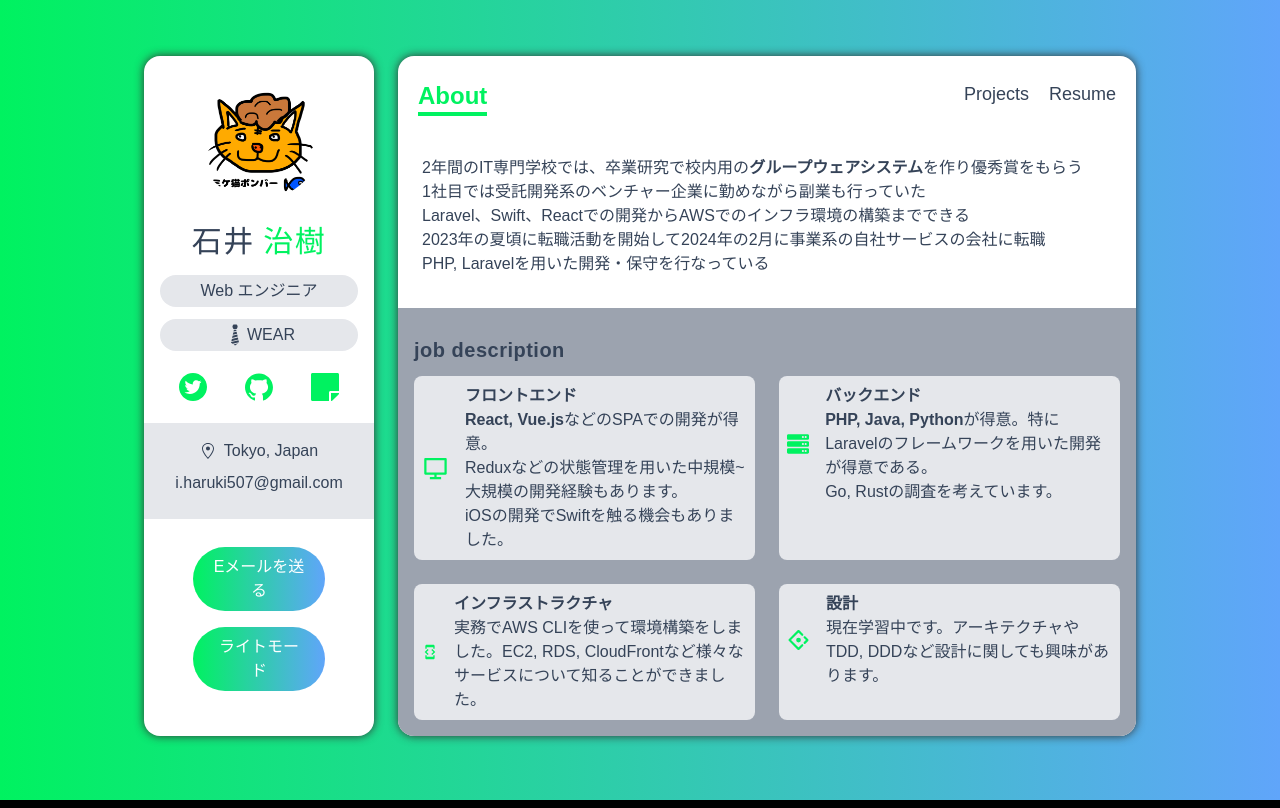
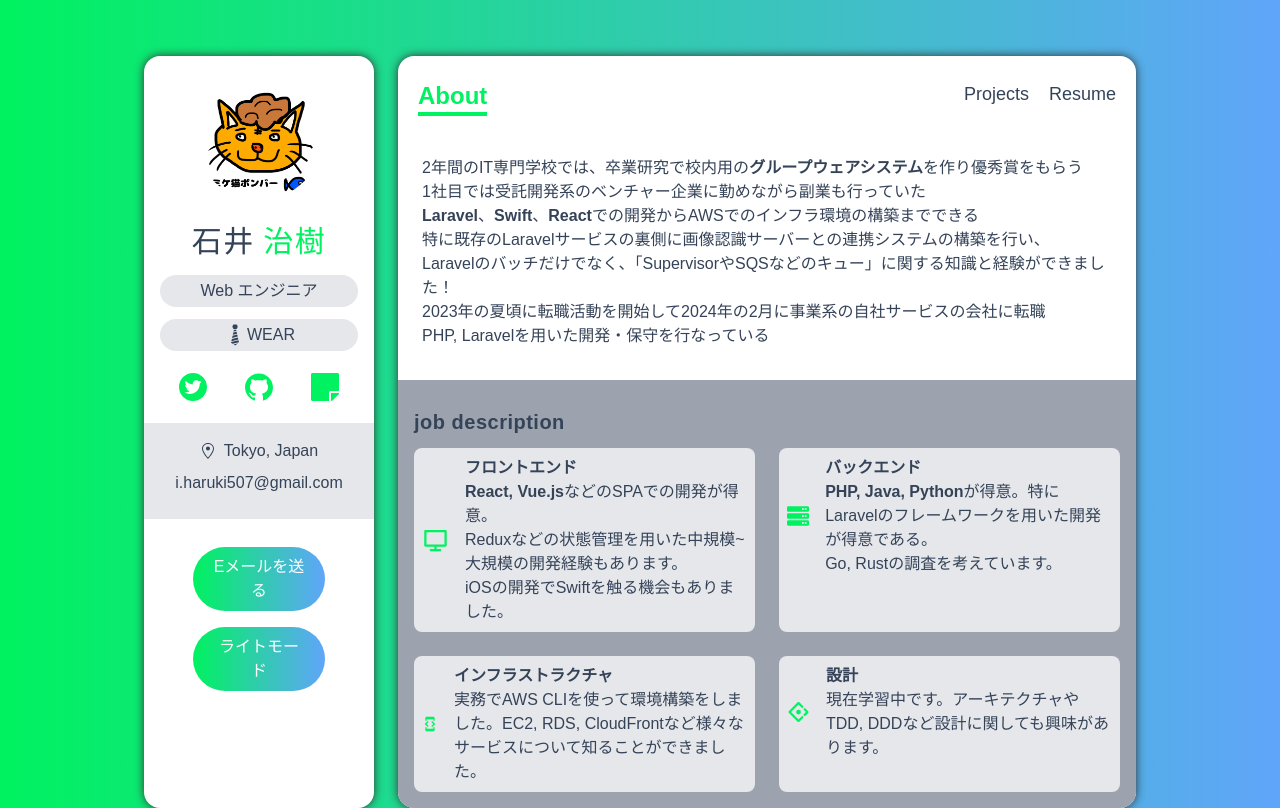
Before and after one commit to haru507/mikeneko-507, a Next.js app: page / in a window 1280 px wide. Built offline with nearby package versions, Linux system fonts and the light colour scheme.

Commit message:
fix:文言修正と行間を修正

```diff
--- a/pages/index.tsx
+++ b/pages/index.tsx
@@ -6,10 +6,12 @@ import { services } from "../data";
 const index = ({endpoint}) => {
   return (
     <div className="flex flex-col flex-grow px-6 pt-1">
-      <h5 className="my-3 font-medium">
+      <h5 className="my-3 font-medium leading-normal">
         2年間のIT専門学校では、卒業研究で校内用の<b>グループウェアシステム</b>を作り優秀賞をもらう<br />
         1社目では受託開発系のベンチャー企業に勤めながら副業も行っていた<br />
-        Laravel、Swift、Reactでの開発からAWSでのインフラ環境の構築までできる<br />
+        <b>Laravel</b>、<b>Swift</b>、<b>React</b>での開発からAWSでのインフラ環境の構築までできる<br />
+        特に既存のLaravelサービスの裏側に画像認識サーバーとの連携システムの構築を行い、<br />
+        Laravelのバッチだけでなく、「SupervisorやSQSなどのキュー」に関する知識と経験ができました！<br />
         2023年の夏頃に転職活動を開始して2024年の2月に事業系の自社サービスの会社に転職<br />
         PHP, Laravelを用いた開発・保守を行なっている
       </h5>
```
